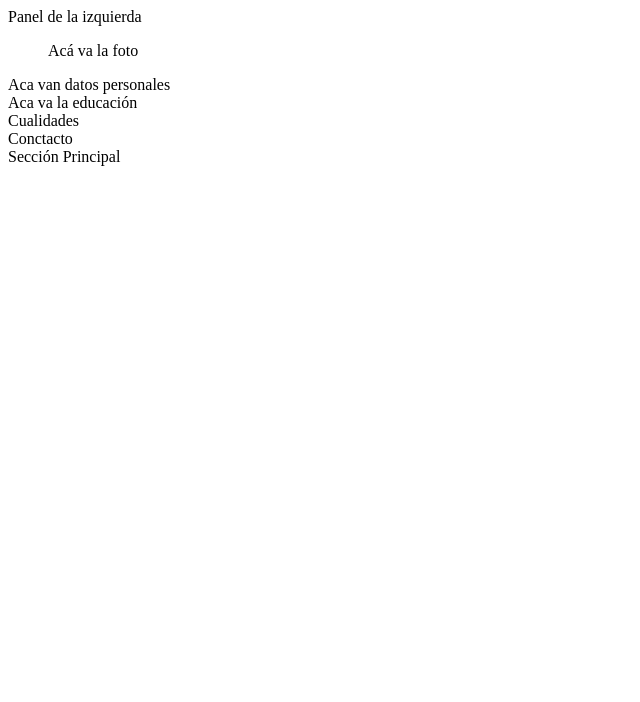
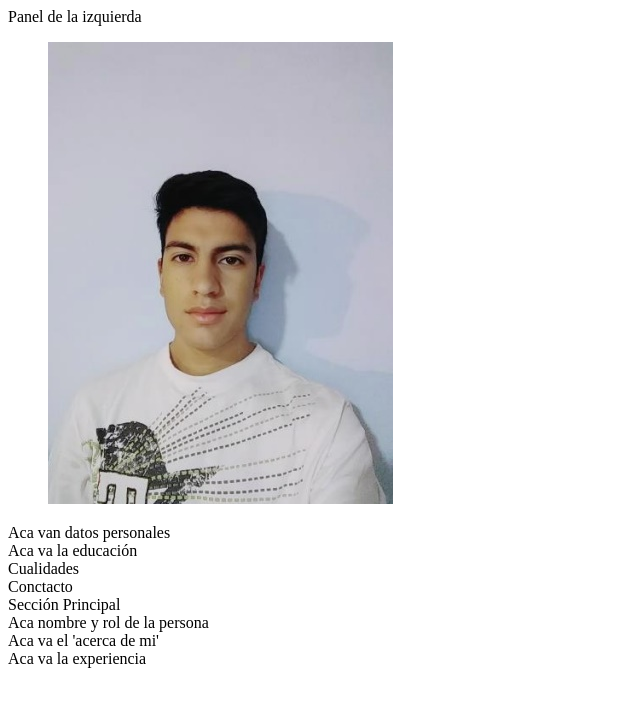
Before and after one commit to Leo-git056/Arg-Programa---Front-End, a plain HTML site: page index2.html in a window 1280 px wide. Shown: the whole page, without its empty margins (0-640 px from the left). Drawn offline with Linux system fonts and the light colour scheme.

Commit message:
Estructura terminada y carga de imagen

```diff
--- a/index2.html
+++ b/index2.html
@@ -13,7 +13,7 @@
         Panel de la izquierda
 
         <figure>
-            Acá va la foto
+           <img src="img/img_cv.jpg" alt="Foto de mí">
         </figure>
         <section>
             Aca van datos personales
@@ -31,6 +31,16 @@
 
     <main>
         Sección Principal
+        <section>
+            Aca nombre y rol de la persona
+        </section>
+        <section>
+            Aca va el 'acerca de mi'
+        </section>
+        <section>
+            Aca va la experiencia
+        </section>
+
     </main>
 </body>
 </html>
```
Also changed, not shown: img/img_cv.jpg (added).
